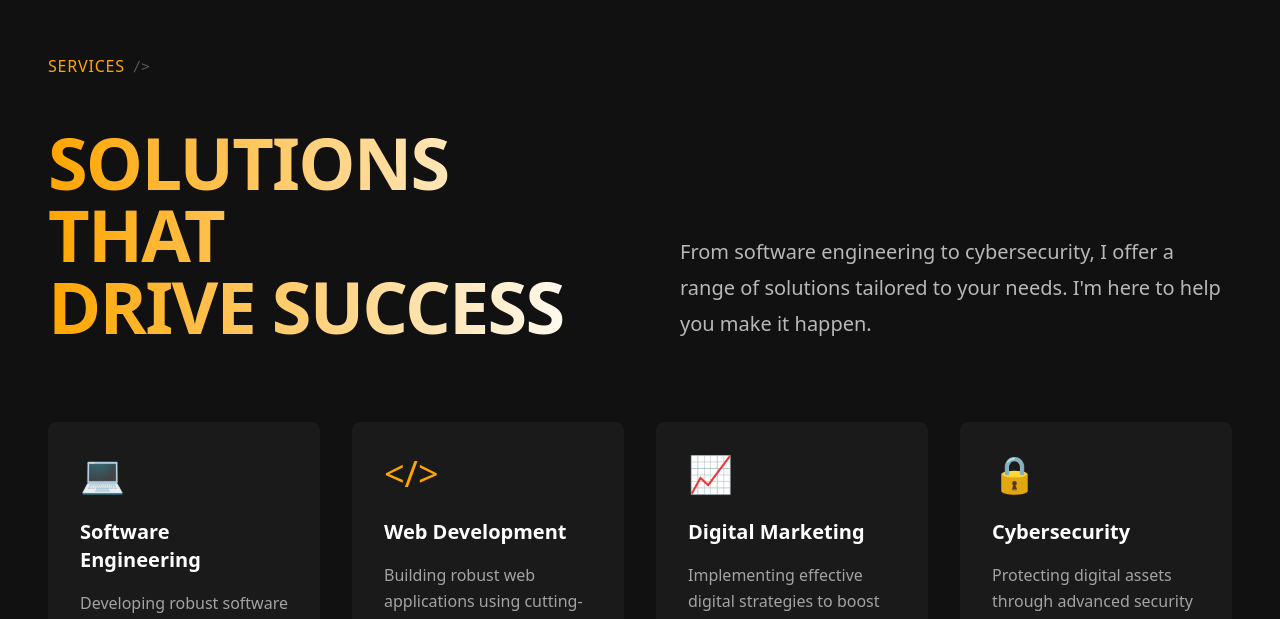
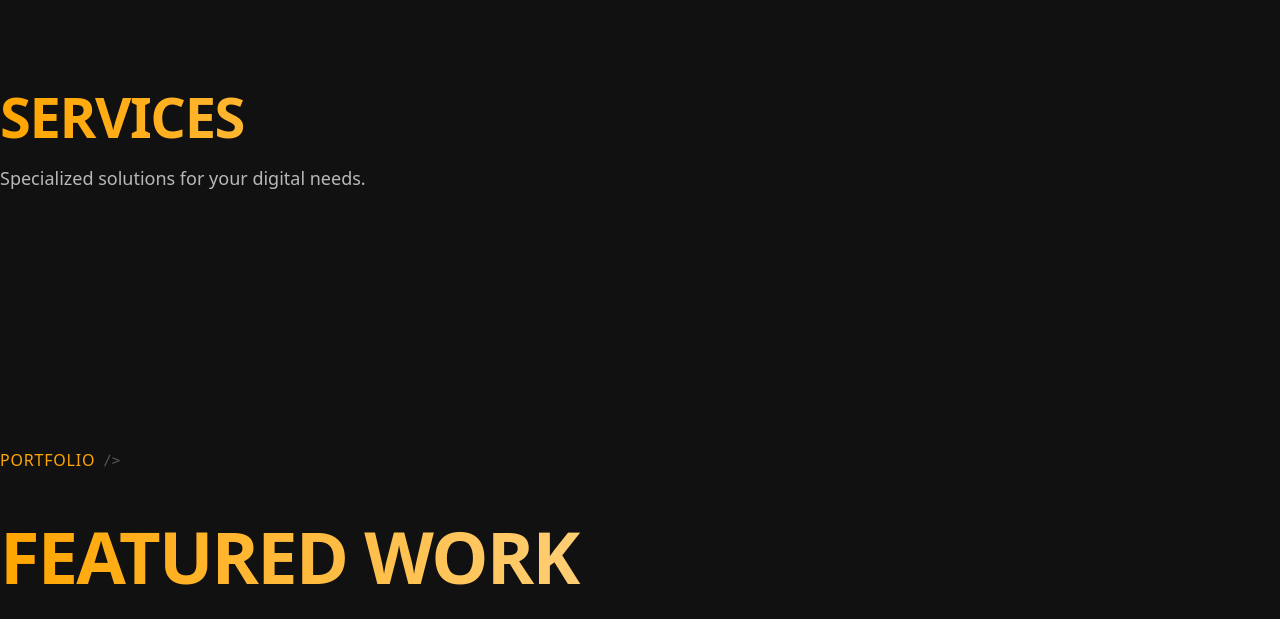
Before and after one commit to tygasparta/personal-portfolio-website, a Next.js app: page / in a window 1280 px wide. Shown: the part 2157-2776 px from the top of the page. Built offline with nearby package versions, Linux system fonts and the light colour scheme.

Commit message:
Fix: Clean up components and remove ESLint errors

```diff
--- a/app/components/About.tsx
+++ b/app/components/About.tsx
@@ -21,7 +21,7 @@ export default function About() {
               ABOUT ME
             </h2>
             <p className="text-base md:text-lg text-white/70 leading-relaxed">
-              Your about text here
+              I&apos;m a passionate developer dedicated to creating impactful digital solutions.
             </p>
           </div>
 
--- a/app/components/CallToAction.tsx
+++ b/app/components/CallToAction.tsx
@@ -5,7 +5,6 @@ export default function CallToAction() {
     <section id="section-contact" className="bg-[#111111] relative overflow-hidden py-20 md:py-32 px-4 md:px-0">
       <div className="max-w-[1400px] mx-auto">
         <div className="grid md:grid-cols-[1fr,1fr] gap-8 md:gap-12 items-center">
-          {/* Left Content */}
           <div className="space-y-6 md:space-y-8">
             <h2 className="text-[2rem] md:text-[3.5rem] font-black tracking-tight leading-[1.1]
               animate-gradient bg-gradient-to-r from-[#FFA500] via-white to-[#FFA500]
@@ -27,50 +26,6 @@ export default function CallToAction() {
               Get in Touch
             </a>
           </div>
-
-          {/* Right Animated Elements - Only show on desktop */}
-          <div className="hidden md:block relative h-[400px]">
-            {/* Large Circle */}
-            <div className="absolute top-1/2 left-1/2 -translate-x-1/2 -translate-y-1/2 w-64 h-64
-              border-2 border-[#FFA500]/20 rounded-full animate-spin-slow">
-            </div>
-
-            {/* Medium Circle */}
-            <div className="absolute top-1/2 left-1/2 -translate-x-1/2 -translate-y-1/2 w-48 h-48
-              border-2 border-[#FFA500]/30 rounded-full animate-spin-reverse">
-            </div>
-
-            {/* Small Circle */}
-            <div className="absolute top-1/2 left-1/2 -translate-x-1/2 -translate-y-1/2 w-32 h-32
-              border-2 border-[#FFA500]/40 rounded-full animate-pulse">
-            </div>
-
-            {/* Icons */}
-            <div className="absolute top-1/2 left-1/2 -translate-x-1/2 -translate-y-1/2
-              flex items-center justify-center">
-              <div className="bg-[#FFA500] p-6 rounded-2xl shadow-lg animate-float">
-                <svg className="w-12 h-12 text-black" fill="none" stroke="currentColor" viewBox="0 0 24 24">
-                  <path strokeLinecap="round" strokeLinejoin="round" strokeWidth={2}
-                    d="M3 8l7.89 5.26a2 2 0 002.22 0L21 8M5 19h14a2 2 0 002-2V7a2 2 0 00-2-2H5a2 2 0 00-2 2v10a2 2 0 002 2z" />
-                </svg>
-              </div>
-            </div>
-
-            {/* Floating Dots */}
-            <div className="absolute inset-0">
-              {[...Array(6)].map((_, i) => (
-                <div
-                  key={i}
-                  className="absolute w-2 h-2 bg-[#FFA500]/40 rounded-full animate-float"
-                  style={{
-                    top: `${Math.random() * 100}%`,
-                    left: `${Math.random() * 100}%`,
-                    animationDelay: `${i * 0.5}s`
-                  }}
-                />
-              ))}
-            </div>
-          </div>
         </div>
       </div>
     </section>
--- a/app/components/Contact.tsx
+++ b/app/components/Contact.tsx
@@ -2,32 +2,17 @@ import React from 'react';
 
 export default function Contact() {
   return (
-    <section className="bg-[#111111] px-12 py-32">
+    <section id="contact" className="bg-[#111111] py-20 md:py-32 px-4 md:px-0">
       <div className="max-w-[1400px] mx-auto">
-        {/* Header */}
-        <div className="flex items-center gap-2 mb-12">
-          <span className="text-[#FFA500] text-base tracking-wider font-medium">CONTACT</span>
-          <span className="text-white/30 text-sm font-mono">/&gt;</span>
-        </div>
-
-        {/* Main Content */}
-        <div className="max-w-4xl">
-          <h2 className="text-[5.5rem] font-black tracking-tight leading-none mb-8 animate-gradient bg-gradient-to-r from-[#FFA500] via-white to-purple-600 text-transparent bg-clip-text bg-[size:200%]">
-            TAKE THE NEXT STEP
-          </h2>
-
-          <p className="text-[1.25rem] leading-[1.8] text-white/70 mb-12 max-w-2xl">
-            Ready to bring your vision to life? Let's connect and discuss how we can work
-            together to achieve your goals. Your next big step starts here.
-          </p>
-
-          <a
-            href="#"
-            className="inline-block px-8 py-4 bg-[#FFA500] text-black rounded-lg text-lg font-medium hover:bg-[#FFA500]/90 transition-colors"
-          >
-            Get in Touch
-          </a>
-        </div>
+        <h2 className="text-[2rem] md:text-[3.5rem] font-black tracking-tight leading-[1.1]
+          animate-gradient bg-gradient-to-r from-[#FFA500] via-white to-[#FFA500]
+          bg-[size:200%] text-transparent bg-clip-text"
+        >
+          CONTACT
+        </h2>
+        <p className="text-base md:text-lg text-white/70 leading-relaxed mt-4">
+          Let&apos;s discuss your project.
+        </p>
       </div>
     </section>
   );
--- a/app/components/Services.tsx
+++ b/app/components/Services.tsx
@@ -25,47 +25,17 @@ export default function Services() {
   ];
 
   return (
-    <section className="bg-[#111111] px-12 py-24">
+    <section id="services" className="bg-[#111111] py-20 md:py-32 px-4 md:px-0">
       <div className="max-w-[1400px] mx-auto">
-        {/* Header */}
-        <div className="flex items-center gap-2 mb-12">
-          <span className="text-[#FFA500] text-base tracking-wider font-medium">SERVICES</span>
-          <span className="text-white/30 text-sm font-mono">/&gt;</span>
-        </div>
-
-        {/* Content Grid */}
-        <div className="grid grid-cols-[1fr,1fr] gap-20 mb-20">
-          {/* Left - Title */}
-          <h2 className="text-[4.5rem] font-black tracking-tight leading-none animate-gradient bg-gradient-to-r from-[#FFA500] via-white to-purple-600 text-transparent bg-clip-text bg-[size:200%]">
-            SOLUTIONS THAT
-            <br />
-            DRIVE SUCCESS
-          </h2>
-
-          {/* Right - Description */}
-          <div className="self-end">
-            <p className="text-[1.25rem] leading-[1.8] text-white/70">
-              From software engineering to cybersecurity, I offer a range of solutions tailored
-              to your needs. I'm here to help you make it happen.
-            </p>
-          </div>
-        </div>
-
-        {/* Services Grid */}
-        <div className="grid grid-cols-4 gap-8">
-          {services.map((service, index) => (
-            <div
-              key={index}
-              className="bg-[#1A1A1A] p-8 rounded-lg hover:bg-[#222222] transition-colors duration-300"
-            >
-              <div className="text-4xl mb-6 text-[#FFA500]">{service.icon}</div>
-              <h3 className="text-xl font-bold mb-4 text-white">{service.title}</h3>
-              <p className="text-white/60 leading-relaxed">
-                {service.description}
-              </p>
-            </div>
-          ))}
-        </div>
+        <h2 className="text-[2rem] md:text-[3.5rem] font-black tracking-tight leading-[1.1]
+          animate-gradient bg-gradient-to-r from-[#FFA500] via-white to-[#FFA500]
+          bg-[size:200%] text-transparent bg-clip-text"
+        >
+          SERVICES
+        </h2>
+        <p className="text-base md:text-lg text-white/70 leading-relaxed mt-4">
+          Specialized solutions for your digital needs.
+        </p>
       </div>
     </section>
   );
```
